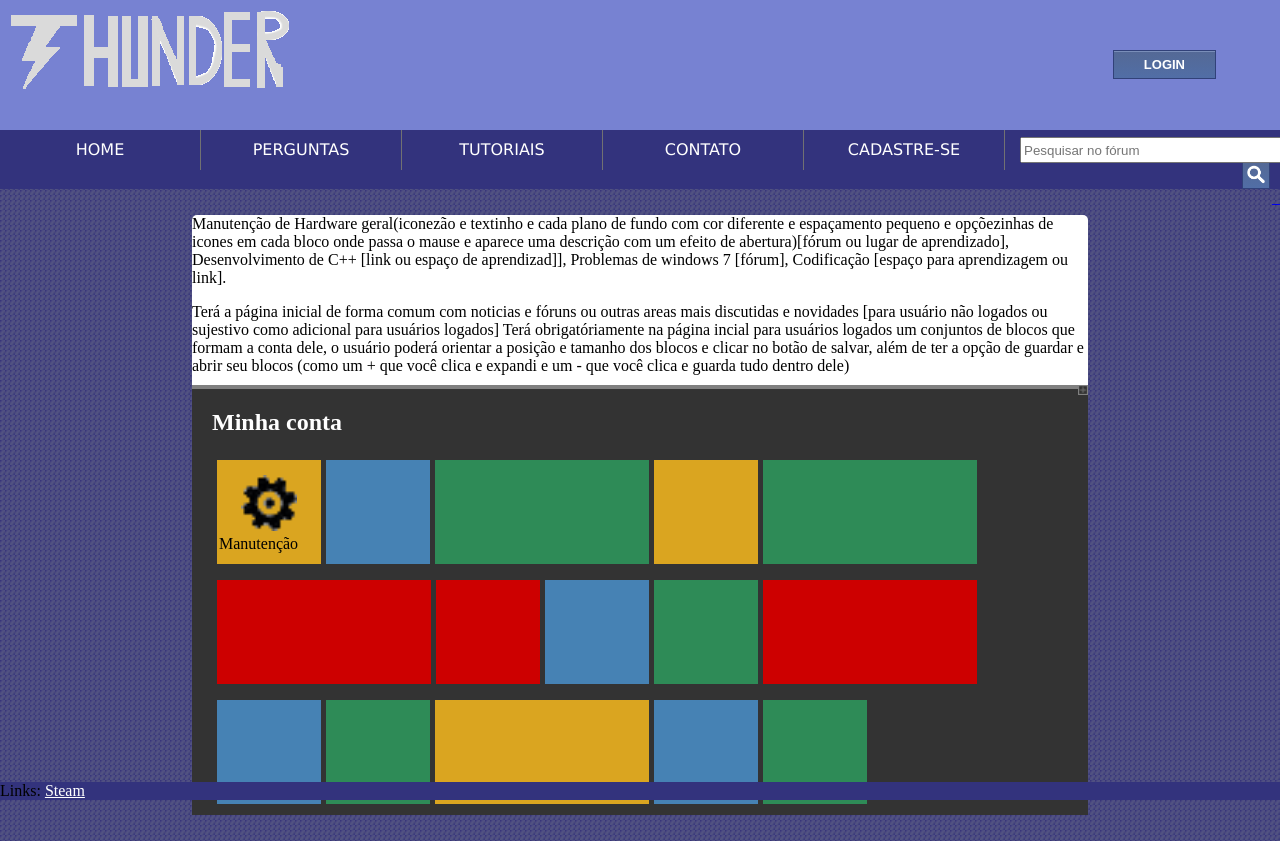
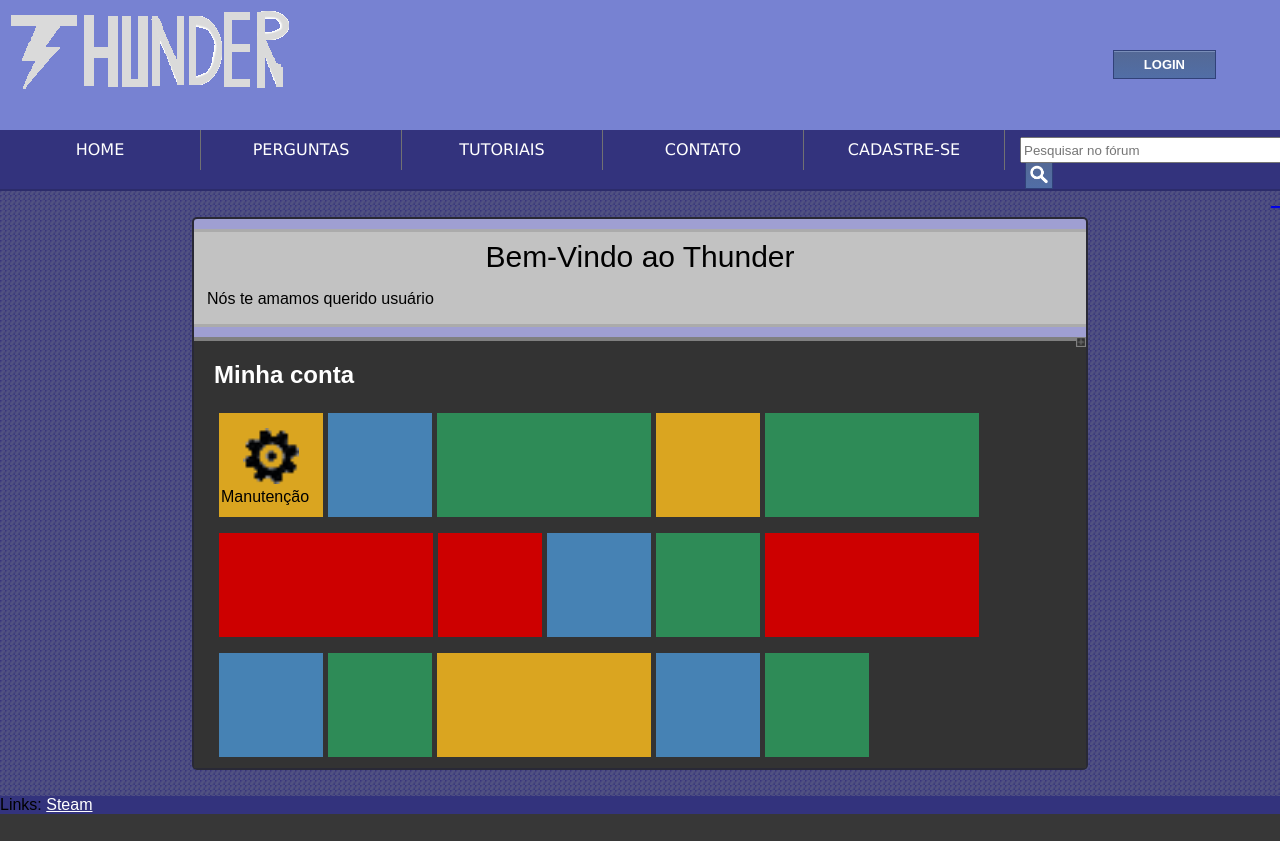
Before and after one commit to JumperLuko/Thunder-Forum-Informatica, a PHP site: page /index.html in a window 1280 px wide. After the commit the page ends 814 px from the top, so only its background shows below. Run offline with PHP 8.4, Linux system fonts and the light colour scheme.

Commit message:
2015-08-10 Backup V1.55 Pagina inicial em melhoramento

```diff
--- a/index.html
+++ b/index.html
@@ -29,9 +29,9 @@
 
 <div class="marca_da_agua"><a href="codigos.html">_</a></div>
 
-<section class="content"><div class="ideia"><p>Manutenção de Hardware geral(iconezão e textinho e cada plano de fundo com cor diferente e espaçamento pequeno e opçõezinhas de icones em cada bloco onde passa o mause e aparece uma descrição com um efeito de abertura)[fórum ou lugar de aprendizado], Desenvolvimento de C++ [link ou espaço de aprendizad]], Problemas de windows 7 [fórum], Codificação [espaço para aprendizagem ou link].</p>
-Terá a página inicial de forma comum com noticias e fóruns ou outras areas mais discutidas e novidades [para usuário não logados ou sujestivo como adicional para usuários logados]
-Terá obrigatóriamente na página incial para usuários logados um conjuntos de blocos que formam a conta dele, o usuário poderá orientar a posição e tamanho dos blocos e clicar no botão de salvar, além de ter a opção de guardar e abrir seu blocos (como um + que você clica e expandi e um - que você clica e guarda tudo dentro dele)</div>
+<section class="content"><div class="article"><div class="title">Bem-Vindo ao Thunder</div><div class="text"><p>Nós te amamos querido usuário</div></div></div>
+
+
 
 <div class="myAccount">
 	<div class="more"><img src="images/more.png" id="more"/><div class="more_border"></div></div>
--- a/style.css
+++ b/style.css
@@ -4,6 +4,7 @@
                 //height: 100%;
                 //width: 100%;
                 margin: 0px;
+        font-family: Arial;
 	}
 
 //@font-face { font-family: Century; src: url('GOTHIC.ttf');}
@@ -66,7 +67,7 @@
 		-moz-box-shadow:inset 0px 1px 0px 0px #7a8eb9;
 		-webkit-box-shadow:inset 0px 1px 0px 0px #7a8eb9;
 		box-shadow:inset 0px 1px 0px 0px #7a8eb9;
-		float: right;
+		float: left;
 		background:-webkit-gradient(linear, left top, left bottom, color-stop(0.05, #546996), color-stop(1, #516ea6));
 		background:-moz-linear-gradient(top, #546996 5%, #516ea6 100%);
 		background:-webkit-linear-gradient(top, #546996 5%, #516ea6 100%);
@@ -85,7 +86,7 @@
 		padding:3px;
 		margin-top: 5px;
 		//text-align: center;
-		MARGIN-right:10px;
+		MARGIN-left:20px;
 		text-decoration:none;
 		width:20px;
 		height:20px;
@@ -123,7 +124,7 @@
 		overflow: hidden;
 		margin: 0px;
 		padding: 0px;
-		*/
+		border-bottom: 2px solid rgba(0, 0, 0, 0.14);
 	}
 	.navbar li{
 		border-right-color: #717172;
@@ -167,20 +168,40 @@
 	}
 
         .content{
-            background-color:#FFF;
+            background-color:#9F9FD2;
             border-radius:5px;
             margin-left:15%;
             margin-right:15%;
             margin-top:2%;
             margin-bottom:2%;
             height:100%;
+            border: 2px solid rgba(0, 0, 0, 0.74);
+        }
+
+        .article{
+            margin-top: 10px;
+            margin-bottom:10px;
+            border-top:solid 3px #ABABAB;
+            border-bottom:solid 3px #ABABAB;
+            background: #C2C2C2;
+        }
+
+        .title{
+            font-size:30px;
+            text-align:center;
+            padding-top:8px;
+        }
+
+        .text{
+        padding-left:13px;
+        padding-right:13px;
         }
 
         .feet{
             background: #33337d;
             //height: 20%;
             width: 100%;
-			position: fixed;
+			//position: fixed;
 			bottom: 0px;
         }
 
```
Also changed, not shown: codigos.html (+17 -1 lines), 1 other file.
